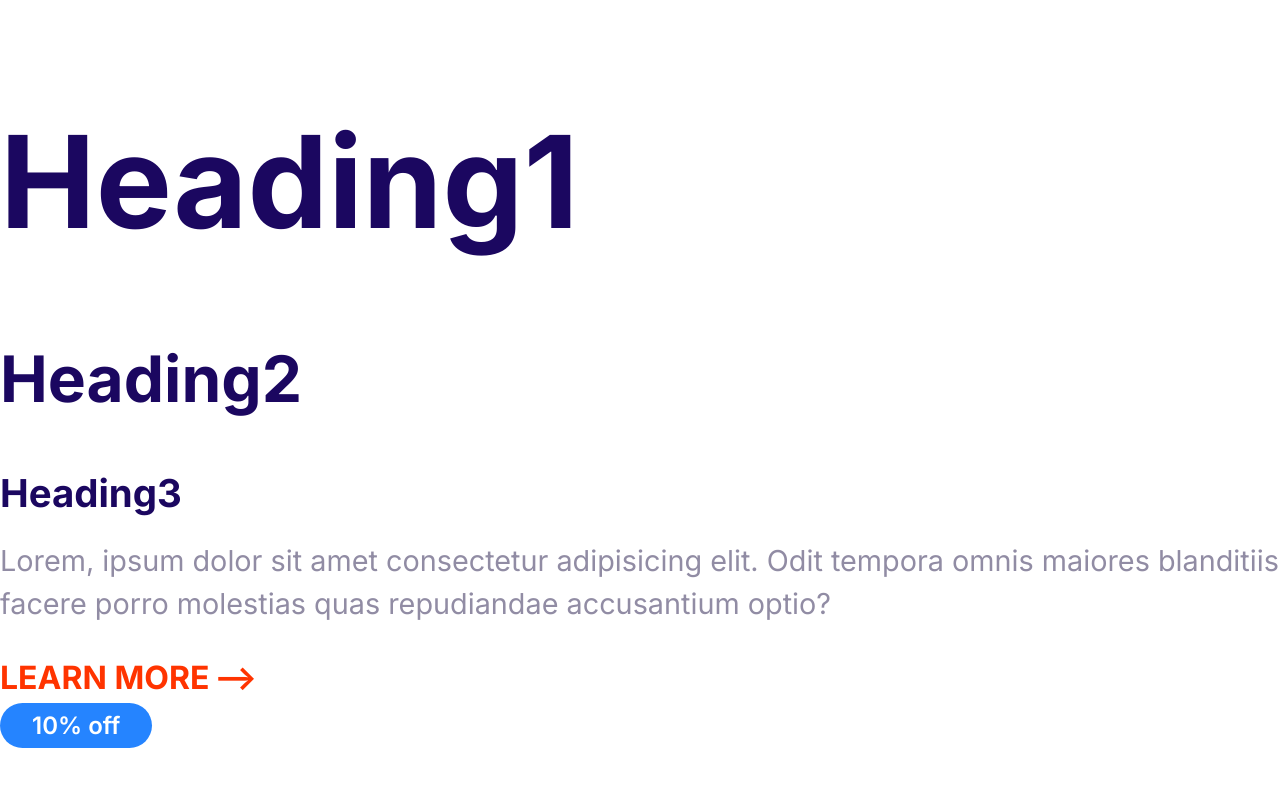
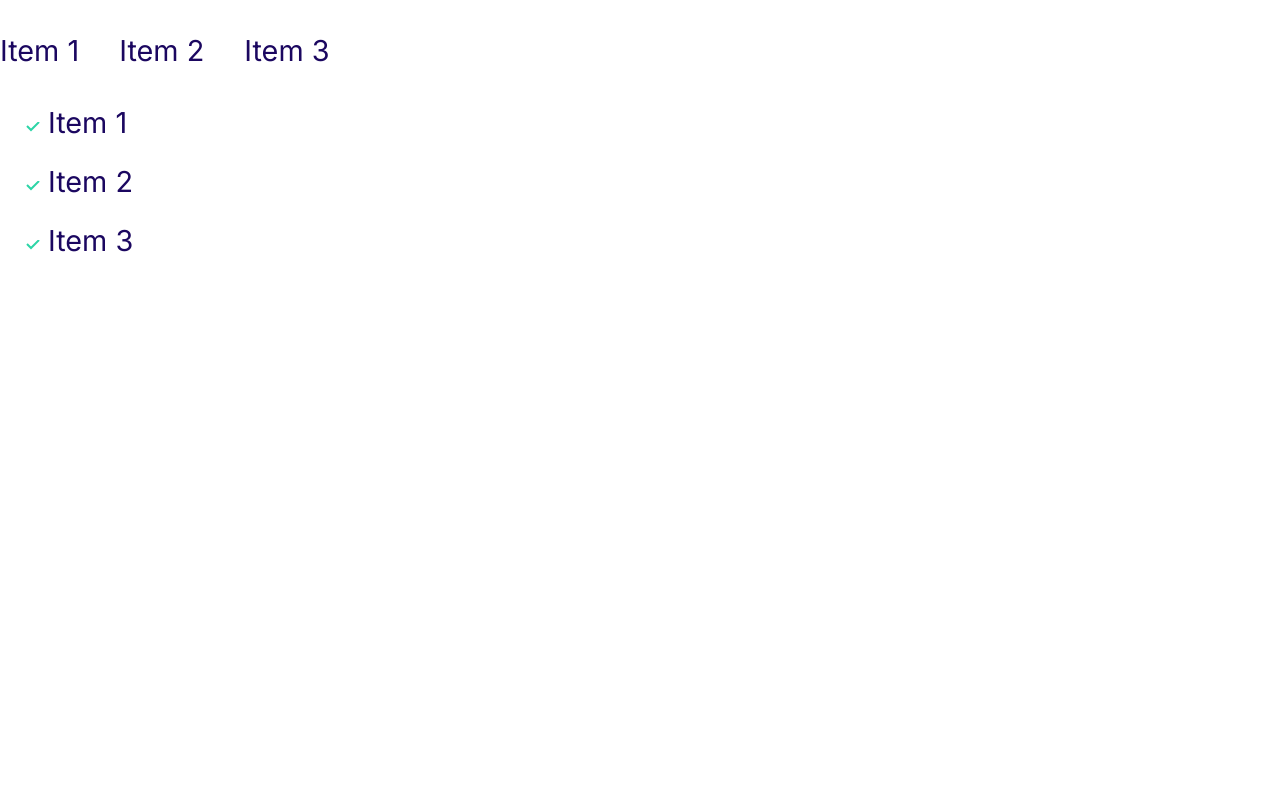
Before and after one commit to mdssfi/mds, a plain HTML site: page index.html in a window 1280 px wide. Drawn offline with Linux system fonts and the light colour scheme.

Commit message:
Build the list component.

```diff
--- a/css/styles.css
+++ b/css/styles.css
@@ -121,3 +121,31 @@ a {
     font-size: 1.2rem;
   }
 }
+
+/* Lists */
+.list {
+  list-style: none;
+  padding-left: 0;
+  color: var(--color-headings);
+}
+
+.list--inline .list__item {
+  display: inline-block;
+  margin-right: 2rem;
+}
+
+.list--tick {
+  list-style-image: url(../images/tick.svg);
+  padding-left: 3rem;
+}
+
+.list--tick .list__item {
+  padding-left: 0.5rem;
+  margin-bottom: 1rem;
+}
+
+@media screen and (min-width: 1024px) {
+  .list--tick .list__item {
+    padding-left: 0;
+  }
+}
--- a/index.html
+++ b/index.html
@@ -15,15 +15,15 @@
     <link rel="stylesheet" href="css/styles.css" />
   </head>
   <body>
-    <h1>Heading1</h1>
-    <h2>Heading2</h2>
-    <h3>Heading3</h3>
-    <p>
-      Lorem, ipsum dolor sit amet consectetur adipisicing elit. Odit tempora
-      omnis maiores blanditiis facere porro molestias quas repudiandae
-      accusantium optio?
-    </p>
-    <a href="#" class="link-arrow">Learn More</a>
-    <div><span class="badge badge--primary">10% off</span></div>
+    <ul class="list list--inline">
+      <li class="list__item">Item 1</li>
+      <li class="list__item">Item 2</li>
+      <li class="list__item">Item 3</li>
+    </ul>
+    <ul class="list list--tick">
+      <li class="list__item">Item 1</li>
+      <li class="list__item">Item 2</li>
+      <li class="list__item">Item 3</li>
+    </ul>
   </body>
 </html>
```
Also changed, not shown: components/Badges.html (+1 -0 lines), components/lists.html (added, +10 -0 lines), images/tick.svg (added).
